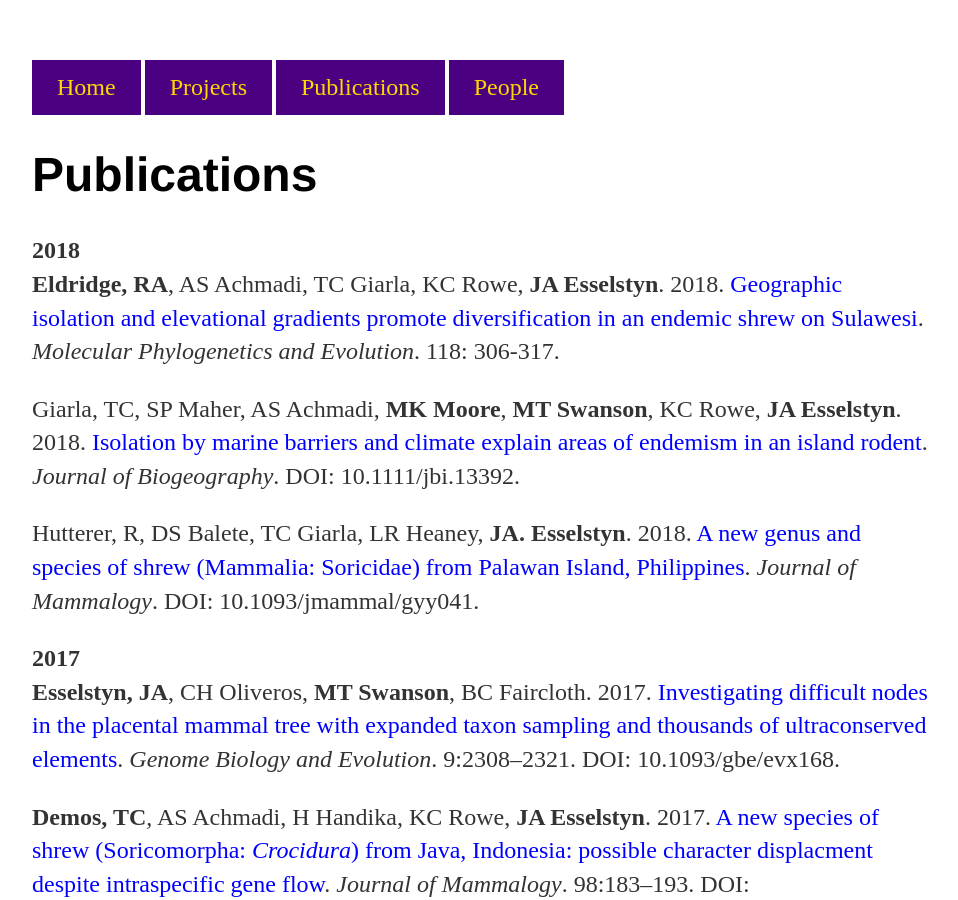
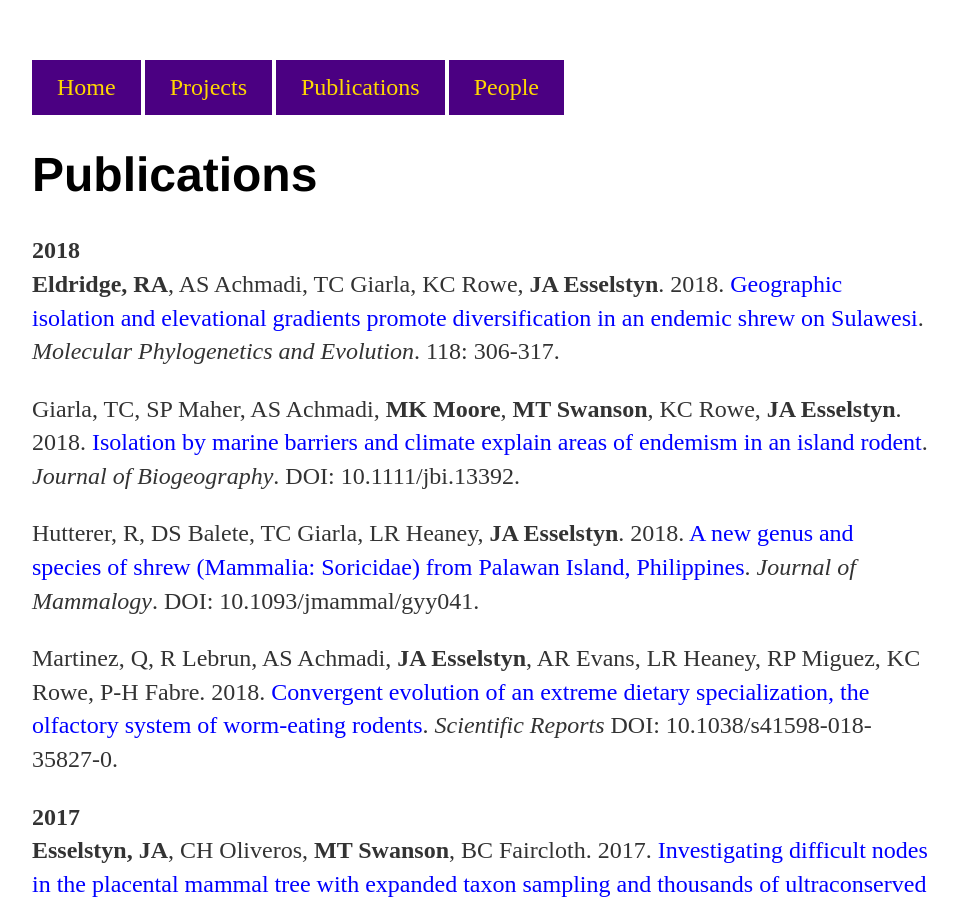
Before and after one commit to esselstyn/esselstyn.github.io, a Jekyll site: the page built from publications.md, in a window 1280 px wide and 900 px high. Shown: the whole window, without its empty margins (160-1118 px from the left). Built offline with Jekyll 4.4.1, drawn with Linux system fonts in a browser that asks for light colours.

Commit message:
Update publications.md

```diff
--- a/publications.md
+++ b/publications.md
@@ -10,7 +10,9 @@
 
 Giarla, TC, SP Maher, AS Achmadi, **MK Moore**, **MT Swanson**, KC Rowe, **JA Esselstyn**. 2018. [Isolation by marine barriers and climate explain areas of endemism in an island rodent](https://dx.doi.org/10.1111/jbi.13392). _Journal of Biogeography_. DOI: 10.1111/jbi.13392.
 
-Hutterer, R, DS Balete, TC Giarla, LR Heaney, **JA. Esselstyn**. 2018. [A new genus and species of shrew (Mammalia: Soricidae) from Palawan Island, Philippines](https:dx.doi.org/10.1093/jmammal/gyy041). _Journal of Mammalogy_. DOI: 10.1093/jmammal/gyy041.
+Hutterer, R, DS Balete, TC Giarla, LR Heaney, **JA Esselstyn**. 2018. [A new genus and species of shrew (Mammalia: Soricidae) from Palawan Island, Philippines](https:dx.doi.org/10.1093/jmammal/gyy041). _Journal of Mammalogy_. DOI: 10.1093/jmammal/gyy041.
+
+Martinez, Q, R Lebrun, AS Achmadi, **JA Esselstyn**, AR Evans, LR Heaney, RP Miguez, KC Rowe, P-H Fabre. 2018. [Convergent evolution of an extreme dietary specialization, the olfactory system of worm-eating rodents](https://dx.doi.org/10.1038/s41598-018-35827). *Scientific Reports* DOI: 10.1038/s41598-018-35827-0.
 
 **2017**
 **Esselstyn, JA**, CH Oliveros, **MT Swanson**, BC Faircloth. 2017. [Investigating difficult nodes in the placental mammal tree with expanded taxon sampling and thousands of ultraconserved elements](https:dx.doi.org/10.1093/gbe/evx168). *Genome Biology and Evolution*. 9:2308–2321. DOI: 10.1093/gbe/evx168.
```
